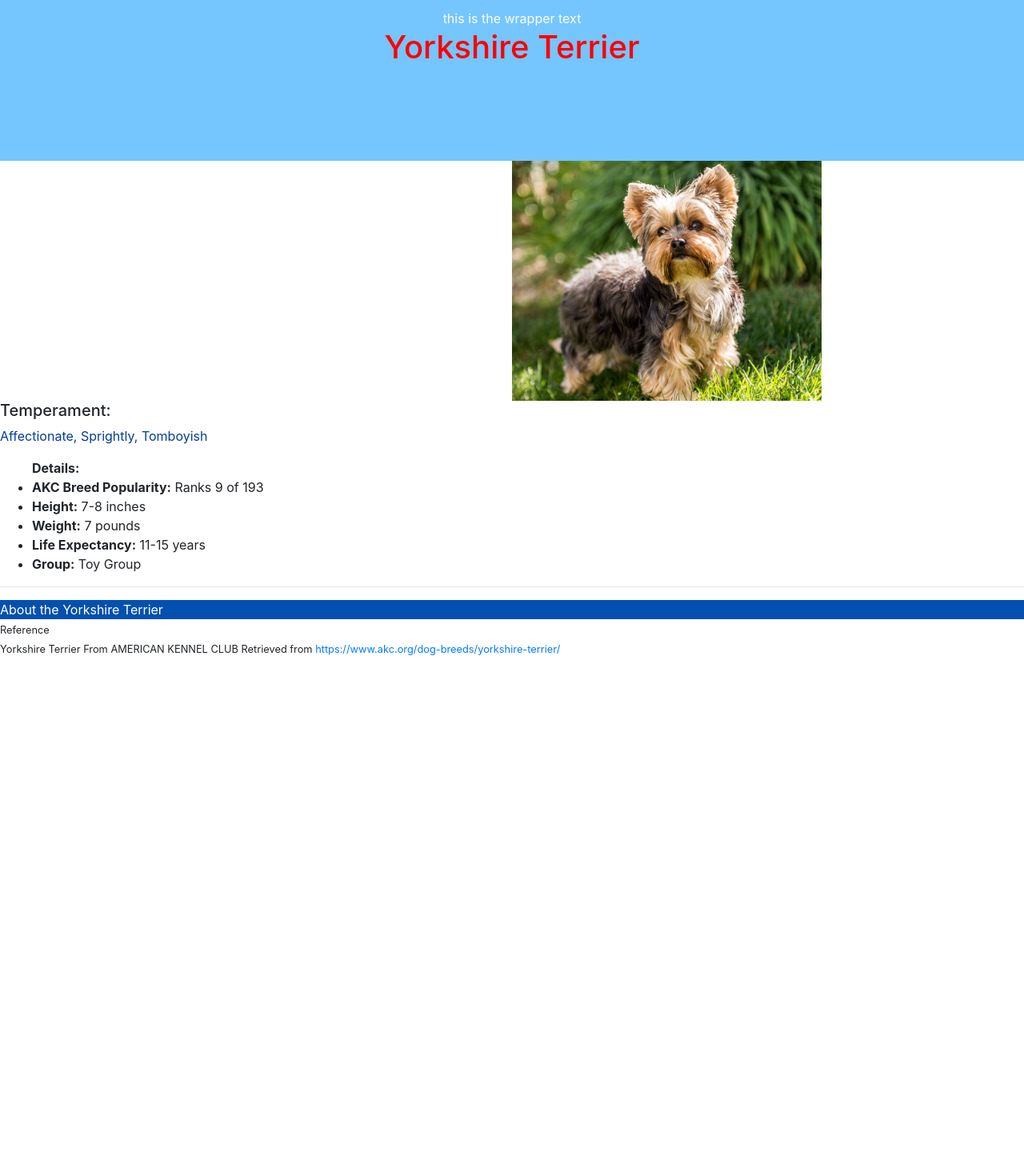
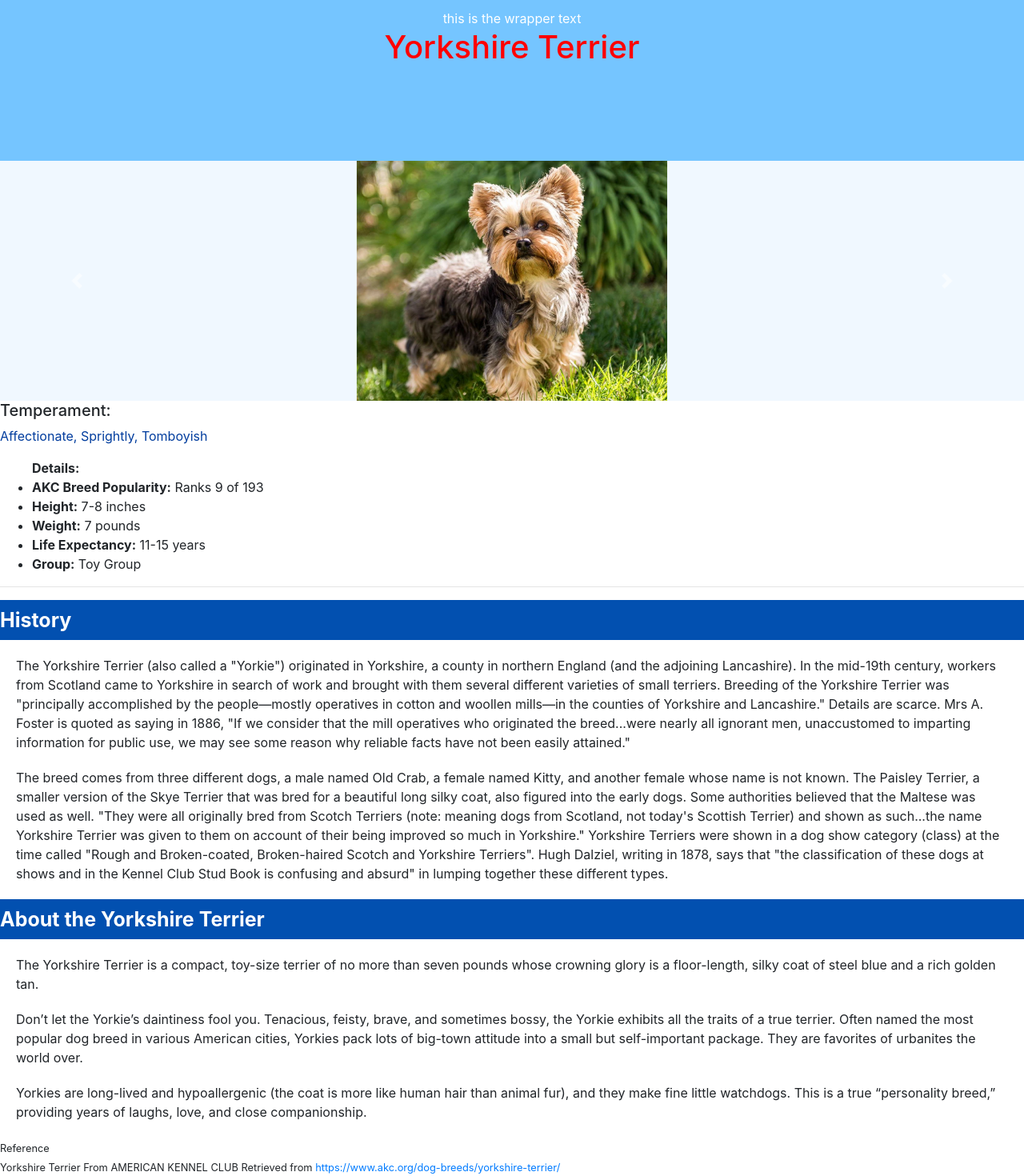
Before and after one commit to chloefullstack/chloe-react, a React (Create React App) app: page /detail in a window 1280 px wide. Shown: the part 155-1625 px from the top of the page at 80% size. Before the commit the page ends 977 px from the top, so only its background shows below. Built offline with nearby package versions, Linux system fonts and the light colour scheme; the HTML template or start-up script is replaced by a standard one.

Commit message:
add history&about in detail

```diff
--- a/src/components/Detail/Carousel.js
+++ b/src/components/Detail/Carousel.js
@@ -3,23 +3,23 @@ import 'bootstrap/dist/css/bootstrap.css';
 import one from './image/one.jpg';
 import two from './image/two.jpg';
 import york from './image/york.jpg';
-
+import './detail.scss'
 
 
 class Carousel extends Component {
 
     render() {
         return (
-            <div id="carouselExampleControls" className="carousel slide" data-ride="carousel">
-                <div className="carousel-inner" style={{display:'flex', justifyContent:'center'}}>
-                    <div className="carousel-item active">
-                        <img height={300} src={one} className="d-block" alt="one"/>
+            <div id="carouselExampleControls" className="carousel slide carousel-bg" data-ride="carousel">
+                <div className="carousel-inner">
+                    <div className="carousel-item active" >
+                        <img src={one} className="d-block" alt="one"/>
                     </div>
                     <div className="carousel-item">
-                        <img height={300} src={two} className="d-block" alt="two"/>
+                        <img src={two} className="d-block" alt="two"/>
                     </div>
                     <div className="carousel-item">
-                        <img height={300} src={york} className="d-block" alt="york"/>
+                        <img src={york} className="d-block" alt="york"/>
                     </div>
                 </div>
                 <a className="carousel-control-prev" href="#carouselExampleControls" role="button" data-slide="prev">
--- a/src/components/Detail/Detail.js
+++ b/src/components/Detail/Detail.js
@@ -24,8 +24,28 @@ class Detail extends Component {
             </div>
             <hr></hr>
             <div>
-                <div style={{backgroundColor: '#0250b0', color: 'white'}}>About the Yorkshire Terrier</div>
+                <div>
+                    <div className='category'> History</div>
+                    <div className='paragraph-space'>
+                        The Yorkshire Terrier (also called a "Yorkie") originated in Yorkshire, a county in northern England (and the adjoining Lancashire). In the mid-19th century, workers from Scotland came to Yorkshire in search of work and brought with them several different varieties of small terriers. Breeding of the Yorkshire Terrier was "principally accomplished by the people—mostly operatives in cotton and woollen mills—in the counties of Yorkshire and Lancashire." Details are scarce. Mrs A. Foster is quoted as saying in 1886, "If we consider that the mill operatives who originated the breed...were nearly all ignorant men, unaccustomed to imparting information for public use, we may see some reason why reliable facts have not been easily attained."
+                    </div>
+                    <div className='paragraph-space'>
+                        The breed comes from three different dogs, a male named Old Crab, a female named Kitty, and another female whose name is not known. The Paisley Terrier, a smaller version of the Skye Terrier that was bred for a beautiful long silky coat, also figured into the early dogs. Some authorities believed that the Maltese was used as well. "They were all originally bred from Scotch Terriers (note: meaning dogs from Scotland, not today's Scottish Terrier) and shown as such...the name Yorkshire Terrier was given to them on account of their being improved so much in Yorkshire." Yorkshire Terriers were shown in a dog show category (class) at the time called "Rough and Broken-coated, Broken-haired Scotch and Yorkshire Terriers". Hugh Dalziel, writing in 1878, says that "the classification of these dogs at shows and in the Kennel Club Stud Book is confusing and absurd" in lumping together these different types.
+                    </div>
+
+                </div>
+                <div className='category'> About the Yorkshire Terrier</div>
+                <div className='paragraph-space'>
+                    The Yorkshire Terrier is a compact, toy-size terrier of no more than seven pounds whose crowning glory is a floor-length, silky coat of steel blue and a rich golden tan.
+                </div>
+                <div className='paragraph-space'>
+                    Don’t let the Yorkie’s daintiness fool you. Tenacious, feisty, brave, and sometimes bossy, the Yorkie exhibits all the traits of a true terrier. Often named the most popular dog breed in various American cities, Yorkies pack lots of big-town attitude into a small but self-important package. They are favorites of urbanites the world over.
+                </div>
+                <div className='paragraph-space'>
+                    Yorkies are long-lived and hypoallergenic (the coat is more like human hair than animal fur), and they make fine little watchdogs. This is a true “personality breed,” providing years of laughs, love, and close companionship.
+                </div>
             </div>
+
             <small>
                     Reference <br></br>
                     Yorkshire Terrier From AMERICAN KENNEL CLUB Retrieved from <a href='https://www.akc.org/dog-breeds/yorkshire-terrier/'>https://www.akc.org/dog-breeds/yorkshire-terrier/</a>
--- a/src/components/Detail/detail.scss
+++ b/src/components/Detail/detail.scss
@@ -0,0 +1,22 @@
+.category {
+    background-color: #0250b0;
+    color: white;
+    height: 50px;
+    font-weight: bold;
+    font-size: 25px;
+    line-height: 50px;
+}
+
+
+img {
+    height: 300px;
+    margin: 0 auto;
+}
+
+.carousel-bg {
+    background-color: aliceblue;
+}
+
+.paragraph-space {
+    margin: 20px;
+}
```
